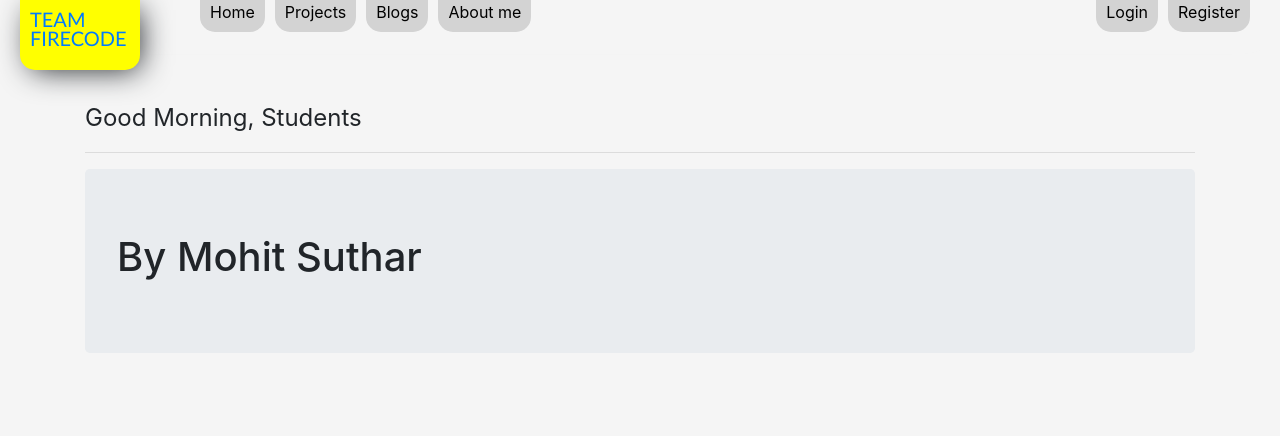
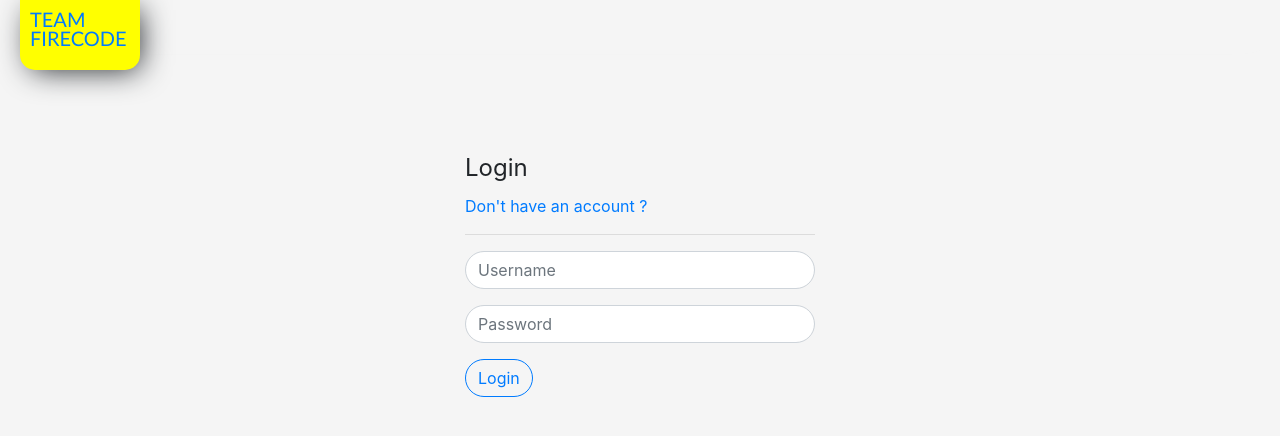
Before and after one commit to mohit-kumar-suthar/TF_project, a Django app: page / in a window 1280 px wide. Shown: the top 436 px of the page. Run offline with Django 3.2, Linux system fonts and the light colour scheme; some libraries are stand-ins or nearby versions.

Commit message:
commit_now

```diff
--- a/Templates/email_templates.html
+++ b/Templates/email_templates.html
@@ -3,8 +3,8 @@
 <legend>Hi {{username}}</legend><br><hr>
 <strong>Please click on the link to {{detail}} </strong>
 <a href="http://teamfirecode.herokuapp.com/{{page}}/{{token}}">click here for active account</a><br><br>
-<h2 style="color:red;">Valid for only 100 seconds</h2>
+<h3 style="color:red;">link Valid for only 300 seconds</h3>
     <div class='logo'>
-    <a style="font-size:50px;" href="#">TEAM FIRECODE</a>
+    <a style="font-size:50px;" href="#">Token Based Authentication System</a>
 </div>
 {% endautoescape %}
--- a/Templates/header.html
+++ b/Templates/header.html
@@ -3,16 +3,6 @@
 {% block title %}header{% endblock %}
 
 {% block head %}
-<script src="https://code.jquery.com/jquery-3.5.1.js"
-integrity="sha256-QWo7LDvxbWT2tbbQ97B53yJnYU3WhH/C8ycbRAkjPDc="
-crossorigin="anonymous"></script>
-  <script type="text/javascript">
-      $(document).ready(function(){
-          $('.toggle-link').click(function(){
-              $('.main-header_nav').slideToggle('slow')
-          });
-      });
-  </script>
 {% endblock %}
 
 {% block body %}
@@ -20,36 +10,5 @@ crossorigin="anonymous"></script>
     <div class='logo'>
         <a href="#">TEAM FIRECODE</a>
     </div>
-    <div class='menu'>
-        <a class="toggle-link" href="#"><svg width="3em" height="1.3em" viewBox="0 0 16 16" class="bi bi-list" fill="currentColor" xmlns="http://www.w3.org/2000/svg">
-            <path fill-rule="evenodd" d="M2.5 11.5A.5.5 0 0 1 3 11h10a.5.5 0 0 1 0 1H3a.5.5 0 0 1-.5-.5zm0-4A.5.5 0 0 1 3 7h10a.5.5 0 0 1 0 1H3a.5.5 0 0 1-.5-.5zm0-4A.5.5 0 0 1 3 3h10a.5.5 0 0 1 0 1H3a.5.5 0 0 1-.5-.5z"/>
-          </svg></a>
-</div>
-
-
-    <nav class="main-header_nav ">
-        <ul class="main-header_item-list">
-            <li class="main-header_item">
-                <a   href="{% url 'home' %}">Home</a>
-            </li>
-            <li class="main-header_item">
-                <a  href="{% url 'project' %}">Projects</a>
-            </li>
-            <li class="main-header_item">
-                <a   href="{% url 'blog' %}">Blogs</a>
-            </li>
-            <li class="main-header_item">
-                <a   href="{% url 'about' %}">About me</a>
-            </li>
-        </ul>
-        <ul class='account-link'>
-            <li class="main-header_item">
-                <a   href="{% url 'login' %}">Login</a>
-            </li>
-            <li class="main-header_item">
-                <a   href="{% url 'register' %}">Register</a>
-            </li>
-        </ul>
-    </nav>
 </header>
 {% endblock %}
--- a/Templates/index.html
+++ /dev/null
@@ -1,13 +0,0 @@
-{% extends 'base.html' %}
-
-{% block title %}Home{% endblock %}
-
-{% block body %}
-{% include 'header.html' %}
-<div class="container">
-    <legend>Good Morning, Students</legend><hr>
-    <div class="jumbotron ">
-        <h1>By Mohit Suthar</h1>
-      </div>
-</div>
-{% endblock %}
--- a/Templates/login.html
+++ b/Templates/login.html
@@ -6,11 +6,12 @@
 {% include 'header.html' %}
 <div class="container">
     <div class="row">
-        <div class="col-md-8"></div>
+        <div class="col-md-4"></div>
         <div class="col-md-4 main-form">
             <form method="post">
                 {% csrf_token %}
-                <legend>Login</legend><hr>
+                <legend>Login</legend>
+                <a href="{%url 'register'%}">Don't have an account ?</a><hr>
                 <div class="form-group">
                     {{login_form.username}}
                 </div>
@@ -21,7 +22,7 @@
                 <input type="submit" class="btn btn-outline-primary"  value="Login">
             </form>
         </div>
+        <div class="col-md-4"></div>
     </div>
 </div>
-{% include 'footer.html' %}
 {% endblock %}
--- a/static/css/footer.css
+++ /dev/null
@@ -1,6 +0,0 @@
-.footer p{
-    position:absolute;
-    bottom:0;
-    color: gray;
-    left:20px;
-}
--- a/static/css/header.css
+++ b/static/css/header.css
@@ -31,99 +31,7 @@ body{
     background-color:whitesmoke;
     width:100%;
     height:50px;
-    margin-bottom:50px;
+    margin-bottom:100px;
     z-index:5;
     box-shadow:0px 0px 30px -15px whitesmoke;
 }
-
-.main-header_nav{
-    display: flex;
-}
-
-.main-header_nav a{
-    padding:10px;
-    color:black;
-    border-radius: 0 0 15px 15px;
-    background-color:lightgray;
-    margin-right:10px;
-}
-
-.main-header_nav a:hover{
-    color:yellow;
-    background-color:gray;
-    transition:0.5s;
-    text-decoration: none;
-
-}
-
-.main-header_item-list{
-    margin-left: 200px;
-    display: flex;
-    list-style:none;
-}
-
-.account-link{
-    display: flex;
-    list-style:none;
-    position: absolute;
-    right:20px;
-}
-
-.menu{
- display:none;
-}
-
-@media all and (max-width:700px){
-    .menu{
-       display:inline;
-       position: fixed;
-       right: 10px;
-       top:9px;
-       z-index:5;
-
-    }
-    .menu a{
-        padding-top:13px;
-        padding-bottom:20px;
-        color:black;
-        font-family:Arial;
-    }
-    .logo{
-        float:none;
-        display: flex;
-        position:fixed;
-    }
-
-    .main-header_nav{
-        display: none;
-        position: relative;
-        z-index: 2;
-        box-shadow:0px 0px 30px -10px gray;
-        border-radius: 0 0 15px 15px;
-        background-color:whitesmoke;
-
-    }
-
-    .main-header_nav a{
-        padding:10px;
-        display:block;
-        width:100%;
-        text-align: center;
-        background-color:whitesmoke;
-        border-radius: 0 0;
-        border-radius: 0 0 15px 15px;
-
-    }
-    .main-header_nav a:hover{
-        border-radius: 15px 15px 15px 15px;
-    }
-    .account-link{
-        position:static;
-        display: inline;
-
-
-    }
-    .main-header_item-list{
-        display: inline;
-    }
-}
--- a/tf_app/secure_link.py
+++ b/tf_app/secure_link.py
@@ -9,7 +9,7 @@ expire_time=''
 
 def encode(email,user_time):
     global expire_time
-    expire_time = 100
+    expire_time = 300
     user=User.objects.get(email=email)
     token = str(user_time)+user.username+email+str(user.pk)
     token = hashlib.sha1(token.encode()).hexdigest()
--- a/tf_app/urls.py
+++ b/tf_app/urls.py
@@ -2,13 +2,7 @@ from django.urls import path
 from . import views
 
 urlpatterns = [
-    path('',views.index_view,name='home'),
-    path('project',views.project_view,name='project'),
-    path('source_code',views.source_code_view,name='source_code'),
-    path('blog',views.blog_view,name='blog'),
-    path('member',views.member_view,name='member'),
-    path('about',views.about_view,name='about'),
-    path('login',views.login_view,name='login'),
+    path('',views.login_view,name='login'),
     path('register',views.register_view,name='register'),
     path('forgot-password',views.forgot_view,name='forgot_password'),
     path('activate/<slug:token>',views.activate_view,name='activate'),
--- a/tf_app/views.py
+++ b/tf_app/views.py
@@ -94,36 +94,16 @@ def reset_password_view(request,token):
         form = reset_password(initial={'email':user_true.email})
         if request.method == 'POST':
             form = reset_password(request.POST)
-            user_false = decode(token,'password',False)
-            if user_false.is_active:
-                if form.is_valid():
+            if form.is_valid():
+                user_false = decode(token,'password',False)
+                if user_false.is_active:
                     user_false.set_password(form.cleaned_data['password'])
                     user_false.save()
                     return redirect('login')
-            else:
-                return HttpResponse('invalid')
+                else:
+                    return HttpResponse('invalid')
         return render(request,'email_activate.html',{
             'reset_form':form,
             'title':'Reset Password'})
     except:
-        return HttpResponse(user_false)
-
-def index_view(request):
-    return render(request,'index.html')
-
-def project_view(request):
-    return render(request,'project.html')
-
-@login_required(login_url='login')
-def source_code_view(request):
-    return render(request,'source_code.html')
-
-def blog_view(request):
-    return render(request,'blog.html')
-
-@login_required(login_url='login')
-def member_view(request):
-    return render(request,'member.html')
-
-def about_view(request):
-    return render(request,'about.html')
+        return HttpResponse('invalid')
--- a/tf_web/settings.py
+++ b/tf_web/settings.py
@@ -23,7 +23,7 @@ BASE_DIR = os.path.dirname(os.path.dirname(os.path.abspath(__file__)))
 SECRET_KEY = 'oe(_-$%hxky^4$!!1^fzf7qox0v_i^xfsv7#wj@&c#1go96vxp'
 
 # SECURITY WARNING: don't run with debug turned on in production!
-DEBUG = False
+DEBUG = True
 
 ALLOWED_HOSTS = ['teamfirecode.herokuapp.com','127.0.0.1']
 
```
Also changed, not shown: Templates/about.html (deleted, +0 -11 lines), Templates/blog.html (deleted, +0 -11 lines), Templates/email_activate.html (+5 -3 lines), Templates/footer.html (deleted, +0 -8 lines), Templates/member.html (deleted, +0 -11 lines), Templates/project.html (deleted, +0 -27 lines), Templates/register.html (+4 -3 lines), Templates/source_code.html (deleted, +0 -11 lines), db.sqlite3, static/css/forms.css (line endings or trailing spaces).
